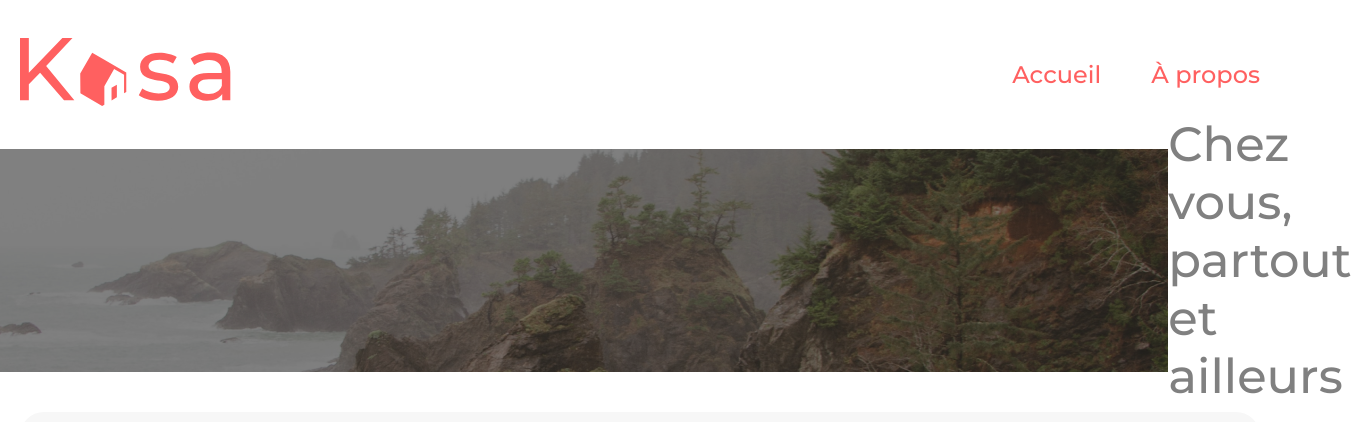
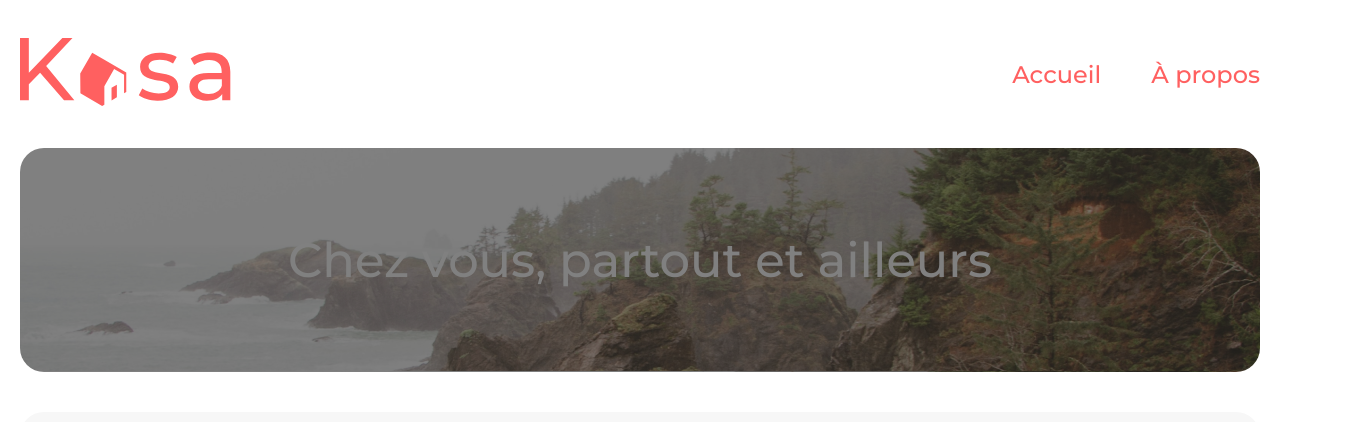
Before and after one commit to Astar73/Kasa, a React (Create React App) app: page / in a window 1280 px wide. Shown: the top 422 px of the page, 1352 px wide, since content can reach past the window. Built offline with nearby package versions, Linux system fonts and the light colour scheme.

Commit message:
Modif composant Banner

```diff
--- a/src/components/Banner/Banner.jsx
+++ b/src/components/Banner/Banner.jsx
@@ -1,9 +1,8 @@
-import React from "react"
+import React from 'react'
 
 export default function Banner({ image, title }) {
     return (
-        <div className="banner">
-            <img className="banner__img" src={image} alt="Bannière" />
+        <div className="banner" style={{ backgroundImage: `url(${image})` }}>
             <h1 className="banner__title">{title}</h1>
         </div>
     )
```
